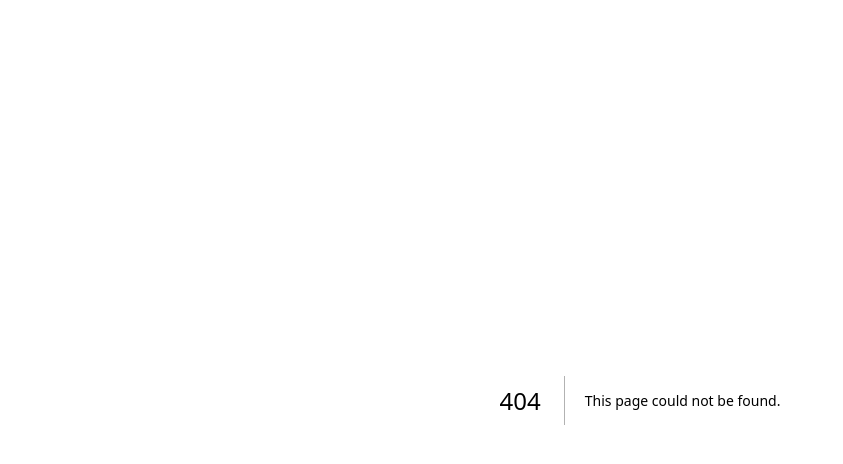
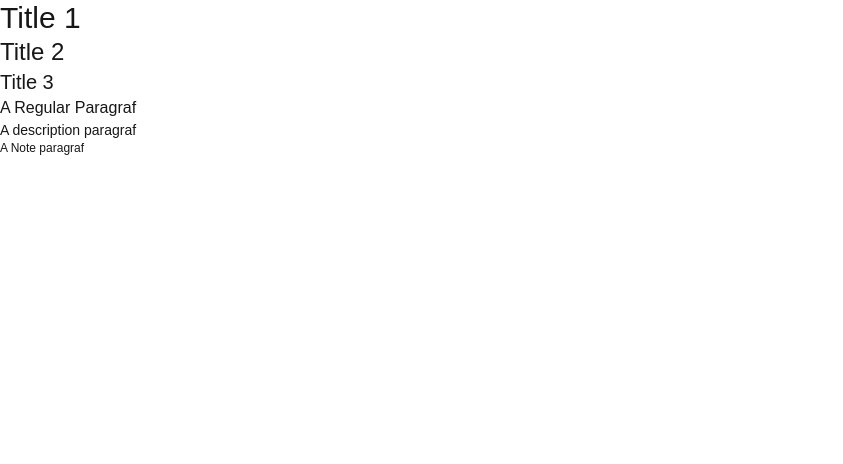
Before and after one commit to revarnami/learning-tailwind-css, a Next.js app: page /typography in a window 1280 px wide. Before the commit this address had no page. Shown: the top 464 px of the page, without its empty margins (0-843 px from the left). Built offline with nearby package versions, Linux system fonts and the light colour scheme.

Commit message:
Link typography page and add the page

```diff
--- a/app/page.tsx
+++ b/app/page.tsx
@@ -8,7 +8,11 @@ export default function Home() {
         <li>
           <div className="p-4">
             <Link className="text-white text-xs tablet:text-xl desktop:text-5xl" href='/colors'>Color</Link>
-            <Link className="text-white text-xs tablet:text-xl desktop:text-5xl" href='/colors'>Typography</Link>
+          </div>
+        </li>
+        <li>
+          <div className="p-4">
+            <Link className="text-white text-xs tablet:text-xl desktop:text-5xl" href='/typography'>Typography</Link>
           </div>
         </li>
       </ul>
--- /dev/null
+++ b/app/typography/page.tsx
@@ -0,0 +1,12 @@
+export default function TypographyPage() {
+  return (
+    <div>
+      <h1 className="text-3xl">Title 1</h1>
+      <h2 className="text-2xl">Title 2</h2>
+      <h3 className="text-xl">Title 3</h3>
+      <p className="text-base capitalize">A regular paragraf</p>
+      <p className="text-sm">A description paragraf</p>
+      <p className="text-xs note">A Note paragraf</p>
+    </div>
+  )
+}
```
